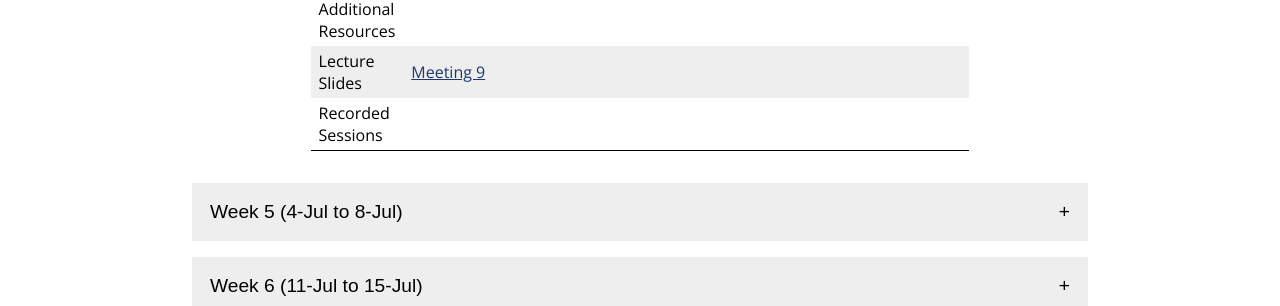
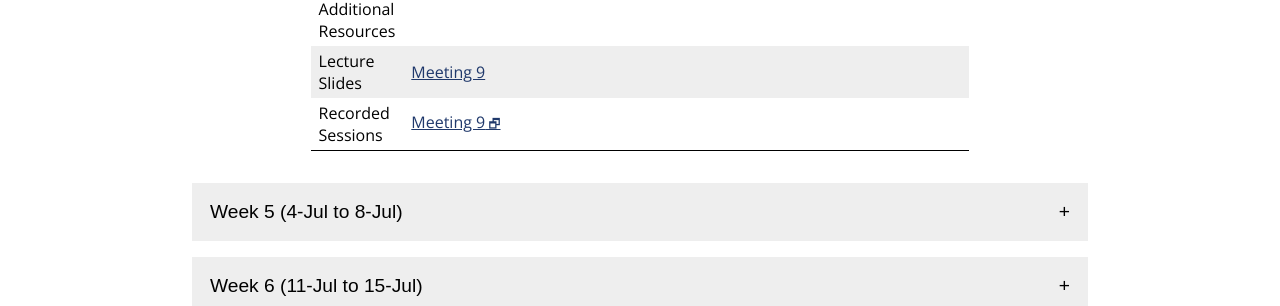
Before and after one commit to jhu-ip/cs220-summer22, a Jekyll site: the page built from material.md, in a window 1280 px wide. Shown: the part 835-1141 px from the top of the page. Built offline with Jekyll 4.4.1, drawn with Linux system fonts in a browser that asks for light colours; some web fonts are replaced.

Commit message:
post meeting 9 lecture recording

```diff
--- a/material.csv
+++ b/material.csv
@@ -126,6 +126,7 @@ Week,Day,Date,Type,Link text,URL
 4,1,27-Jun,Recap,Day 18,questions/day18.html
 4,1,27-Jun,Exercise,Exercise 18,exercise/ex18.html
 4,1,27-Jun,LectureSlides,Meeting 9,slides/class09.pdf
+4,1,27-Jun,Recording,Meeting 9,https://jh.hosted.panopto.com/Panopto/Pages/Viewer.aspx?id=624cdb01-e8fe-4fee-a1b5-aec1010de812
 4,2,29-Jun,Video,N/A,#
 4,2,29-Jun,Slides,N/A,#
 4,2,29-Jun,Exercise,Work on midterm project,assign/midterm.html
--- a/material.md
+++ b/material.md
@@ -239,7 +239,7 @@ the materials for that week.
     </tr>
     <tr>
       <td>Recorded<br>Sessions</td>
-      <td></td>
+      <td><a class='external' target='_blank' href='https://jh.hosted.panopto.com/Panopto/Pages/Viewer.aspx?id=624cdb01-e8fe-4fee-a1b5-aec1010de812'>Meeting 9</a></td>
       <td></td>
       <td></td>
     </tr>
```
